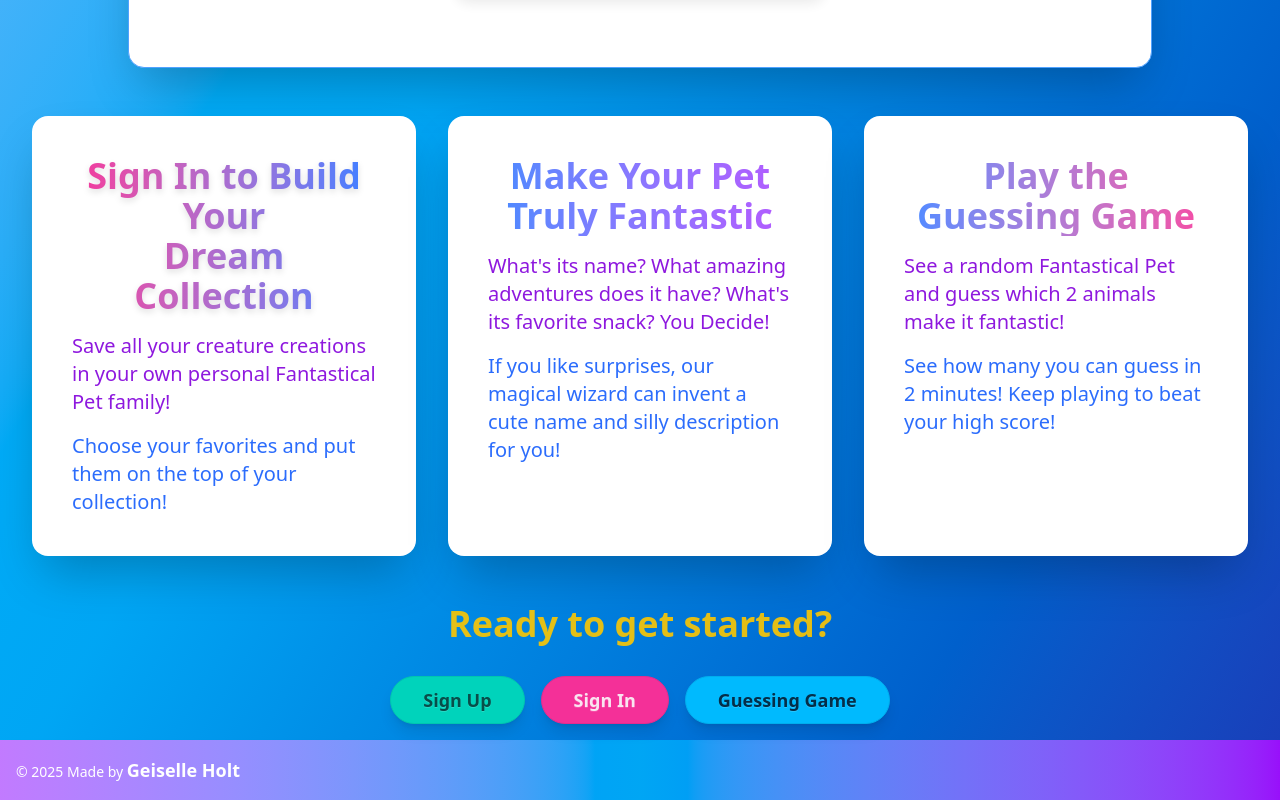
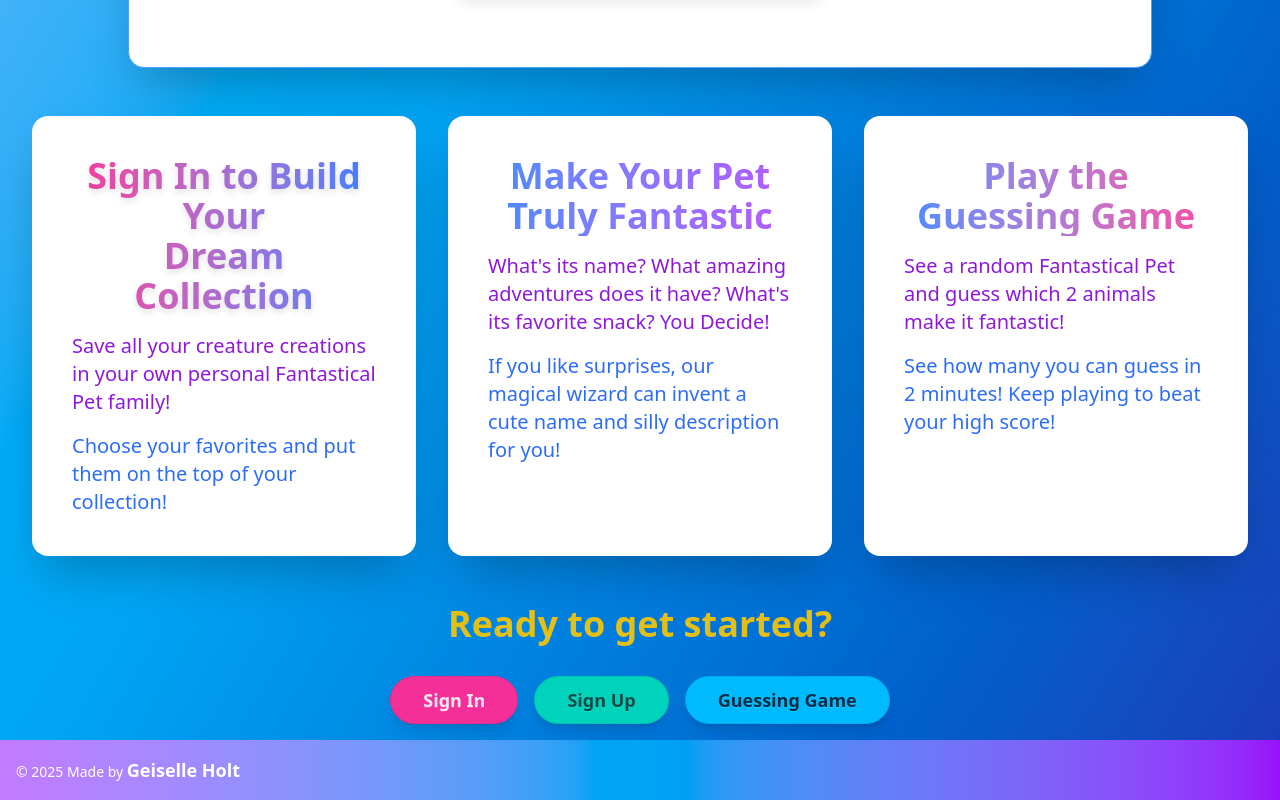
Before and after one commit to geiselleholt/fantasticalpets, a React (Vite) app: page / in a window 1280 px wide. Shown: the part 1344-2144 px from the top of the page. Built offline with nearby package versions, Linux system fonts and the light colour scheme.

Commit message:
switch signin and sign up button on home page

```diff
--- a/src/pages/HomePage.jsx
+++ b/src/pages/HomePage.jsx
@@ -166,16 +166,16 @@ export default function HomePage() {
       </h2>
       <div className="flex flex-col sm:flex-row gap-4">
         <button
+          onClick={() => nav("/signIn")}
+          className="btn btn-secondary btn-lg px-8 py-3 rounded-full shadow-lg transform transition-transform duration-200 hover:scale-105 focus:outline-none focus:ring-4 focus:ring-secondary active:bg-secondary-focus"
+        >
+          Sign In
+        </button>
+        <button
           onClick={() => nav("/signUp")}
           className="btn btn-accent btn-lg px-8 py-3 rounded-full shadow-lg transform transition-transform duration-200 hover:scale-105 focus:outline-none focus:ring-4 focus:ring-primary active:bg-primary-focus"
         >
           Sign Up
-        </button>
-        <button
-          onClick={() => nav("/signIn")}
-          className="btn btn-secondary btn-lg px-8 py-3 rounded-full shadow-lg transform transition-transform duration-200 hover:scale-105 focus:outline-none focus:ring-4 focus:ring-secondary active:bg-secondary-focus"
-        >
-          Sign In
         </button>
         <button
           onClick={() => nav("/guess")}
```
